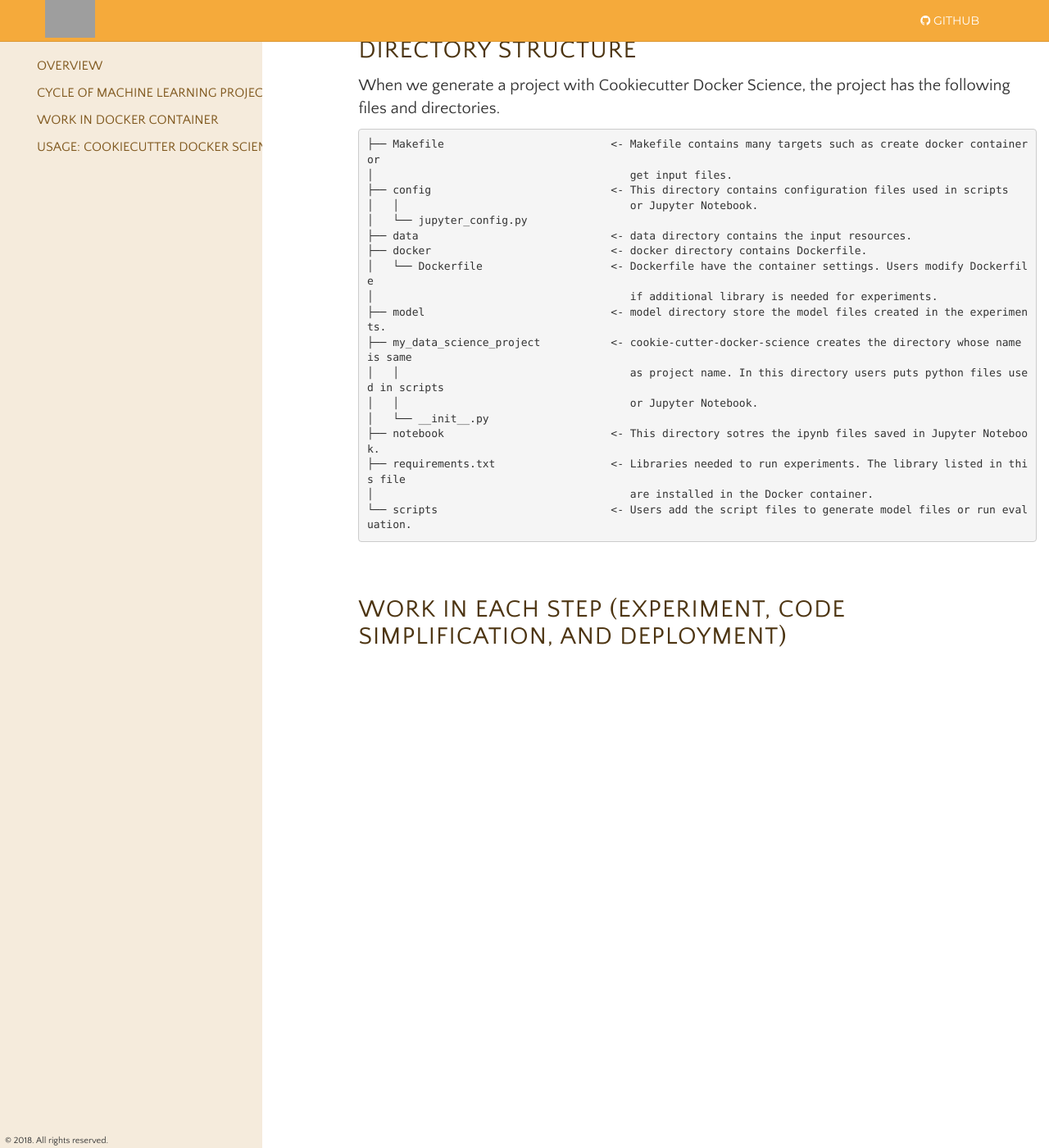
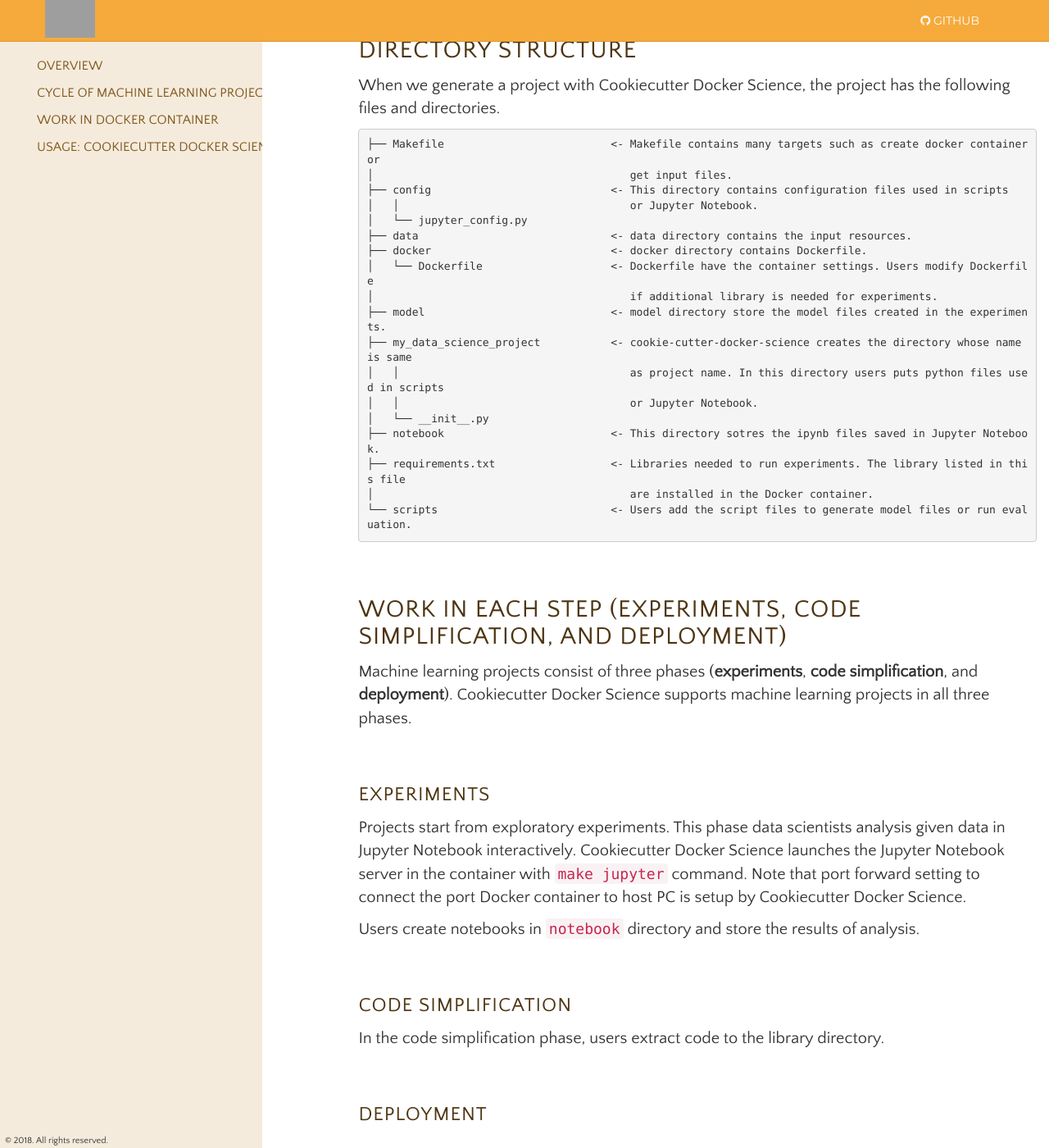
Before and after one commit to docker-science/docker-science.github.io, a Jekyll site: the page built from index.md, in a window 1280 px wide and 1400 px high, scrolled down 3501 px. Shown: the whole window at 82% size. Built offline with Jekyll 4.4.1, drawn with Linux system fonts in a browser that asks for light colours; grey boxes are pictures that could not be loaded.

Commit message:
Add description on experiments and code simplification phases

````diff
--- a/index.md
+++ b/index.md
@@ -110,4 +110,21 @@ When we generate a project with Cookiecutter Docker Science, the project has the
 └── scripts                           <- Users add the script files to generate model files or run evaluation.
 ```
 
-## Work in each step (experiment, code simplification, and deployment)
+## Work in each step (experiments, code simplification, and deployment)
+
+Machine learning projects consist of three phases (**experiments**, **code simplification**, and **deployment**).
+Cookiecutter Docker Science supports machine learning projects in all three phases.
+
+### Experiments
+
+Projects start from exploratory experiments. This phase data scientists analysis given data in Jupyter Notebook interactively.
+Cookiecutter Docker Science launches the Jupyter Notebook server in the container with `make jupyter` command. Note that
+port forward setting to connect the port Docker container to host PC is setup by Cookiecutter Docker Science.
+
+Users create notebooks in `notebook` directory and store the results of analysis.
+
+### Code simplification
+
+In the code simplification phase, users extract code to the library directory.
+
+### Deployment
````
